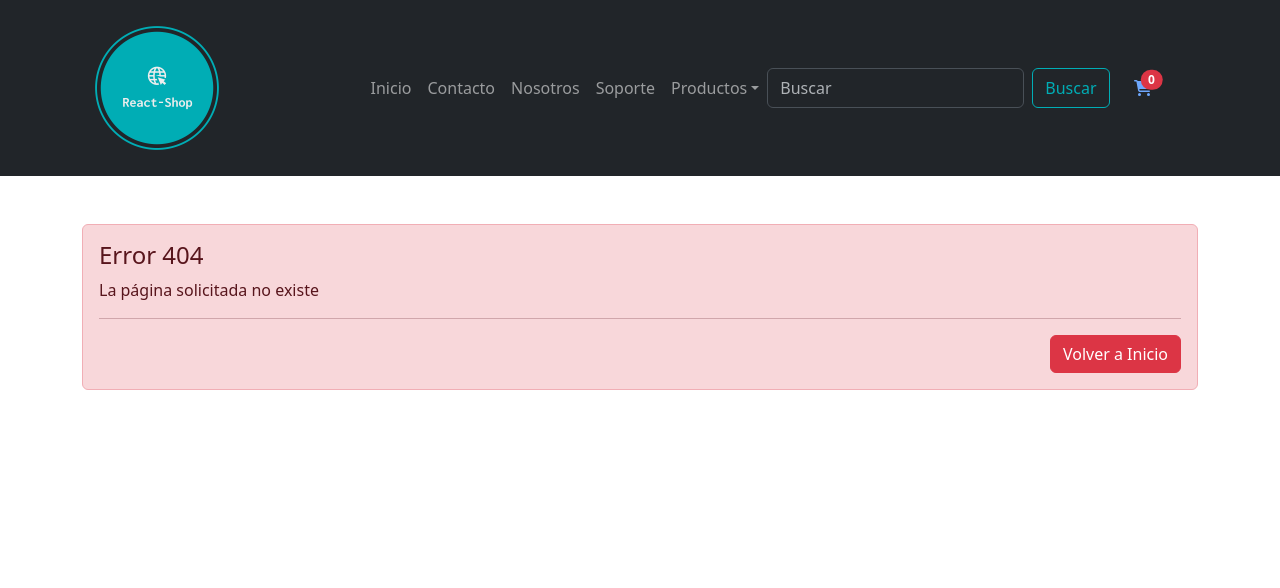
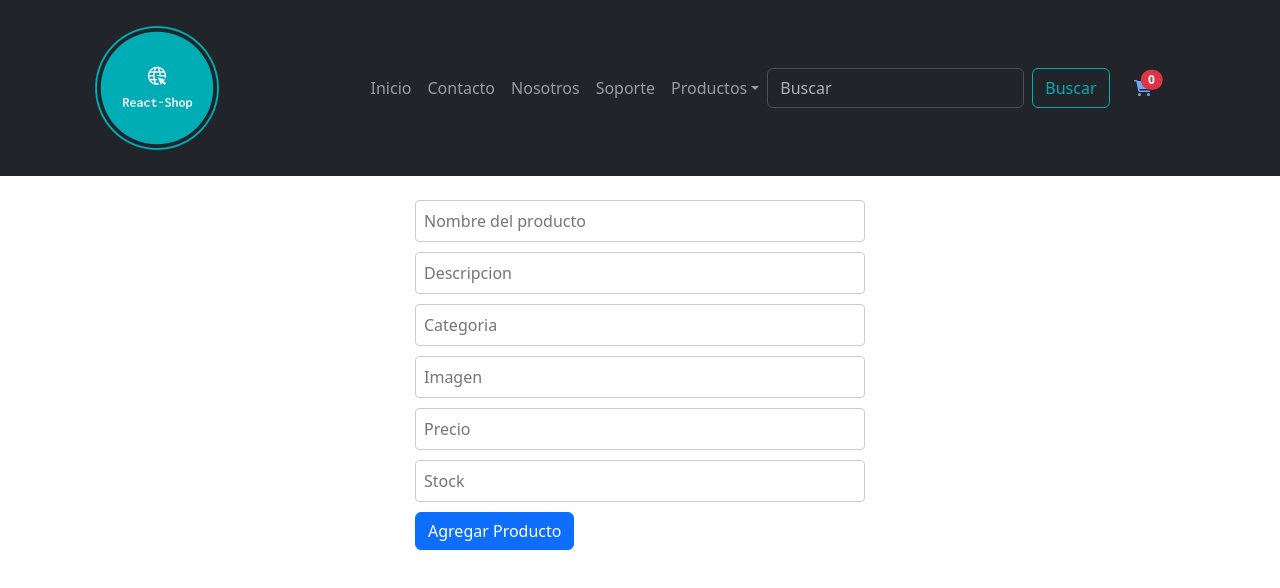
Before and after one commit to Lucasfmoya/PF-ReactJS-Moya, a React (Vite) app: page /agregarproductos in a window 1280 px wide. Before the commit this address had no page. Shown: the top 588 px of the page. Built offline with nearby package versions, Linux system fonts and the light colour scheme.

Commit message:
cargados todos los productos

```diff
--- a/src/App.css
+++ b/src/App.css
@@ -5,32 +5,48 @@
   text-decoration: none !important;
 }
 
-.logo-menu {
-  height: 150px;
-}
-
+/* Navbar */
 .navbar-collapse {
   flex-grow: 0;
 }
-.color-logo {
-  color: #00adb5;
-}
-.color-nav {
-  color: #212529;
-}
-p.color-nav {
-  font-size: 1.5rem;
-  font-weight: 600;
+
+/* Tamaño de imagenes  */
+.logo-menu {
+  height: 150px;
 }
 
 .div-img {
   max-height: 400px;
 }
 
-.page-not-found {
-  width: 100vh;
+.img-table {
+  width: 48px;
+}
+/* Loader */
+.spinner {
+  width: 100%;
+  height: 200px;
 }
 
+/* Colores */
+.color-logo {
+  color: #00adb5;
+}
+
+.color-nav {
+  color: #212529;
+}
+
+p.color-nav {
+  font-size: 1.5rem;
+  font-weight: 600;
+}
+
+.link-blanco {
+  color: white;
+}
+
+/* Estilos aplicados en el formulario */
 .form-buy {
   padding: 10px;
   margin: 20px;
@@ -45,23 +61,7 @@ textarea {
   color: red;
 }
 
-.img-table {
-  width: 48px;
-}
-.link-blanco {
-  color: white;
-}
-
-.img-load {
-  width: 100%;
-  height: auto;
-}
-
-.spinner {
-  width: 100%;
-  height: 200px;
-}
-
+/* Botones */
 .btn-buscar {
   background-color: transparent;
   border-color: #00adb5;
@@ -72,6 +72,15 @@ textarea {
     border-color: transparent;
   }
 }
+
+.link-hover {
+  color: #212529;
+  &:hover {
+    color: white;
+  }
+}
+
+/* Media queries */
 
 @media (max-width: 767px) {
   .icon-carrito {
--- a/src/App.jsx
+++ b/src/App.jsx
@@ -6,6 +6,7 @@ import { ItemListContainer } from "./components/ItemListContainer";
 import { ItemDetailContainer } from "./components/ItemDetailContainer";
 import { PageNotFound } from "./components/PageNotFound";
 import { Cart } from "./components/Cart";
+import { AgregarProd } from "./helpers/AgregarProd";
 import { CartProvider } from "./context/CartContext";
 import { Checkout } from "./components/Checkout";
 
@@ -20,6 +21,7 @@ function App() {
           <Route path="/category/:category" element={<ItemListContainer />} />
           <Route path="/item/:id" element={<ItemDetailContainer />} />
           <Route path="/checkout" element={<Checkout />} />
+          <Route path="/agregarproductos" element={<AgregarProd />} />
           <Route path="*" element={<PageNotFound />} />
         </Routes>
       </BrowserRouter>
--- a/src/components/Cart.jsx
+++ b/src/components/Cart.jsx
@@ -22,6 +22,7 @@ export const Cart = () => {
     setTotal(newTotal);
   }, [carrito]);
 
+  console.log(carrito);
   return (
     <Container>
       <h1>Carrito</h1>
@@ -32,7 +33,7 @@ export const Cart = () => {
               <tr>
                 <th>Detalle</th>
                 <th>Producto</th>
-                <th>quantity</th>
+                <th>Cantidad</th>
                 <th>Subtotal</th>
               </tr>
             </thead>
--- a/src/components/Checkout.jsx
+++ b/src/components/Checkout.jsx
@@ -8,6 +8,7 @@ import { TituloCarrito } from "./TituloCarrito";
 import { Link } from "react-router-dom";
 import { collection, addDoc } from "firebase/firestore";
 import { db } from "../firebase/config";
+import { AgregarProd } from "../helpers/AgregarProd";
 
 export const Checkout = () => {
   const { carrito, vaciarCarrito, total } = useContext(CartContext);
@@ -23,20 +24,22 @@ export const Checkout = () => {
     const { nombre, telefono, email } = data;
 
     const productosPedido = carrito.map(
-      ({ id, description, price, quantity }) => ({
+      ({ id, description, name, price, quantity, stock }) => ({
         id,
+        name,
         description,
         price,
         quantity,
+        stock,
         fecha: new Date().toString(),
       })
     );
+
     const order = {
       buyer: { nombre, telefono, email },
       productos: { ...productosPedido, estado: "generada" },
       total: total,
     };
-
     const pedidosRef = collection(db, "orders");
 
     addDoc(pedidosRef, order).then((doc) => {
@@ -55,7 +58,7 @@ export const Checkout = () => {
             Tu pedido fue registrado con el ID: <b>{pedidoId}</b>
           </p>
           <Button className="btn-buscar mt-4 ms-4">
-            <Link className="color-nav" to="/">
+            <Link className="link-hover" to="/">
               Volver a Inicio
             </Link>
           </Button>
@@ -66,7 +69,7 @@ export const Checkout = () => {
             <div>
               <TituloCarrito props="El carrito está vacío." />
               <Button className="btn-buscar mt-4 ms-4">
-                <Link className="color-nav" to="/">
+                <Link className="link-hover" to="/">
                   Volver a Inicio
                 </Link>
               </Button>
--- a/src/components/Item.jsx
+++ b/src/components/Item.jsx
@@ -4,7 +4,7 @@ import Card from "react-bootstrap/Card";
 export const Item = ({ item }) => {
   return (
     <>
-      <Card className="mx-2 mt-2 mb-4" style={{ width: "18rem" }}>
+      <Card className="mx-2 mt-2 mb-4" style={{ width: "14rem" }}>
         <Link to={`/item/${item.id}`}>
           <Card.Img className="img-fluid" variant="top" src={item.pictureUrl} />
         </Link>
--- a/src/components/ItemCount.jsx
+++ b/src/components/ItemCount.jsx
@@ -4,6 +4,9 @@ import { CartContext } from "../context/CartContext";
 
 export const ItemCount = ({ quantity, handleRestar, handleSumar }) => {
   const { item } = useContext(CartContext);
+
+  if (!item) return null;
+
   return (
     <div className="d-flex mt-2 mb-3 justify-content-between w-25 item-count">
       <Button
--- a/src/components/ItemListContainer.jsx
+++ b/src/components/ItemListContainer.jsx
@@ -4,6 +4,7 @@ import { ItemList } from "./ItemList";
 import { collection, getDocs, query, where } from "firebase/firestore";
 import { db } from "../firebase/config";
 import { Loading } from "./Loading";
+import Container from "react-bootstrap/esm/Container";
 
 export const ItemListContainer = () => {
   const [items, setItems] = useState([]);
@@ -28,14 +29,14 @@ export const ItemListContainer = () => {
   }, [category]);
 
   return (
-    <>
+    <Container>
       {loading ? (
         <Loading />
       ) : (
-        <div className="d-flex flex-wrap justify-content-around">
+        <div className="d-flex flex-wrap justify-content-center mt-4">
           <ItemList items={items} />
         </div>
       )}
-    </>
+    </Container>
   );
 };
--- /dev/null
+++ b/src/helpers/AgregarProd.jsx
@@ -0,0 +1,97 @@
+import { collection, addDoc } from "firebase/firestore";
+import { db } from "../firebase/config";
+import { useState } from "react";
+import Container from "react-bootstrap/esm/Container";
+import Button from "react-bootstrap/Button";
+import "./agregarProd.css";
+
+export const AgregarProd = () => {
+  const [name, setName] = useState("");
+  const [category, setCategory] = useState("");
+  const [description, setDescription] = useState("");
+  const [pictureUrl, setPictureUrl] = useState("");
+  const [price, setPrice] = useState("");
+  const [stock, setStock] = useState("");
+
+  const handleSubmit = async (e) => {
+    e.preventDefault();
+    const docRef = await addDoc(collection(db, "productos"), {
+      name,
+      category,
+      description,
+      pictureUrl,
+      price,
+      stock,
+    });
+
+    setName("");
+    setCategory("");
+    setDescription("");
+    setPictureUrl("");
+    setPrice("");
+    setStock("");
+
+    alert("Producto cargado con éxito");
+  };
+
+  return (
+    <Container>
+      <div className="d-flex justify-content-center">
+        <form onSubmit={handleSubmit}>
+          <div className="d-flex flex-column mt-4">
+            <input
+              className="form-agregar"
+              type="text"
+              placeholder="Nombre del producto"
+              value={name}
+              onChange={(e) => setName(e.target.value)}
+            />
+            <input
+              className="form-agregar"
+              type="text"
+              placeholder="Descripcion"
+              value={description}
+              onChange={(e) => setDescription(e.target.value)}
+            />
+            <input
+              className="form-agregar"
+              type="text"
+              placeholder="Categoria"
+              value={category}
+              onChange={(e) => setCategory(e.target.value)}
+            />
+            <input
+              className="form-agregar"
+              type="text"
+              placeholder="Imagen"
+              value={pictureUrl}
+              onChange={(e) => setPictureUrl(e.target.value)}
+            />
+            <input
+              className="form-agregar"
+              type="number"
+              placeholder="Precio"
+              value={price}
+              onChange={(e) => setPrice(e.target.value)}
+            />
+            <input
+              className="form-agregar"
+              type="number"
+              placeholder="Stock"
+              value={stock}
+              onChange={(e) => setStock(e.target.value)}
+            />
+          </div>
+          <Button type="submit">Agregar Producto</Button>
+        </form>
+        <div>
+          <img
+            className="img-muestra img-fluid"
+            src={pictureUrl}
+            alt={description}
+          />
+        </div>
+      </div>
+    </Container>
+  );
+};
--- /dev/null
+++ b/src/helpers/agregarProd.css
@@ -0,0 +1,17 @@
+.form-agregar {
+  width: 450px;
+  margin-bottom: 10px;
+  padding: 8px;
+  border: 1px solid #ccc;
+  border-radius: 4px;
+  font-size: 16px;
+}
+
+.form-agregar:focus {
+  outline: none;
+  border-color: #00adb5;
+}
+
+.img-muestra {
+    width: 350px;
+}
```
